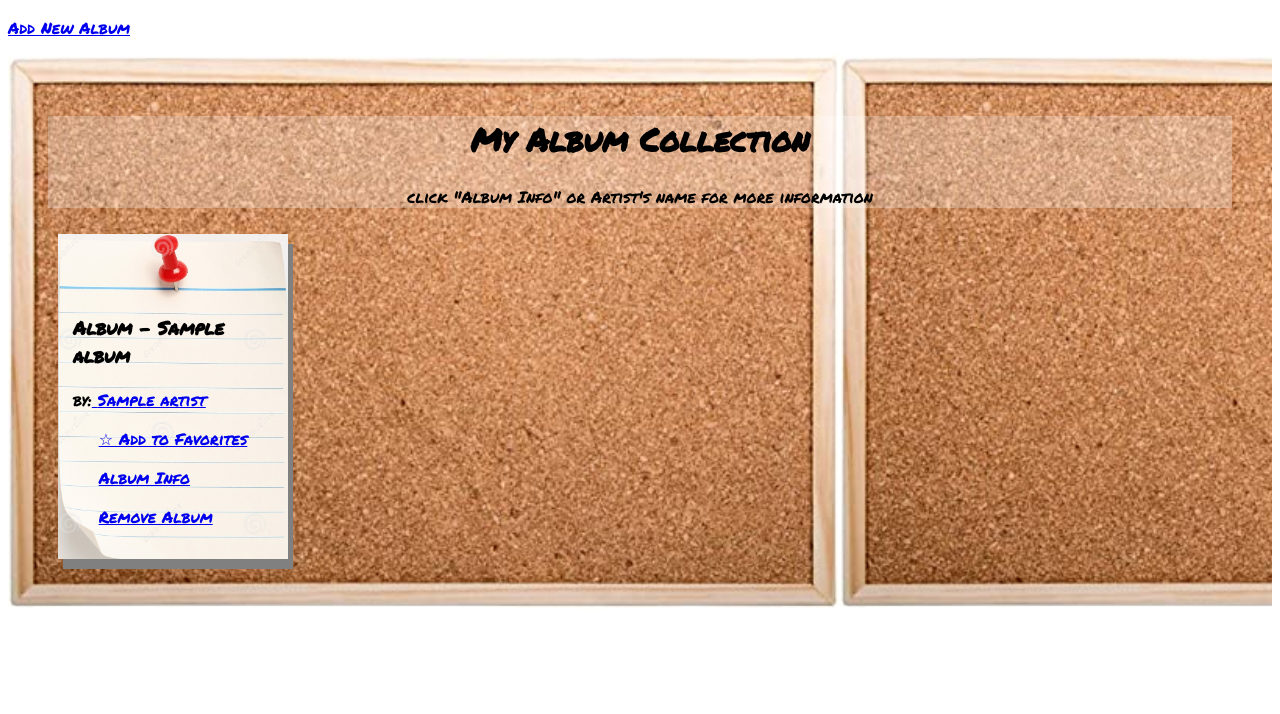
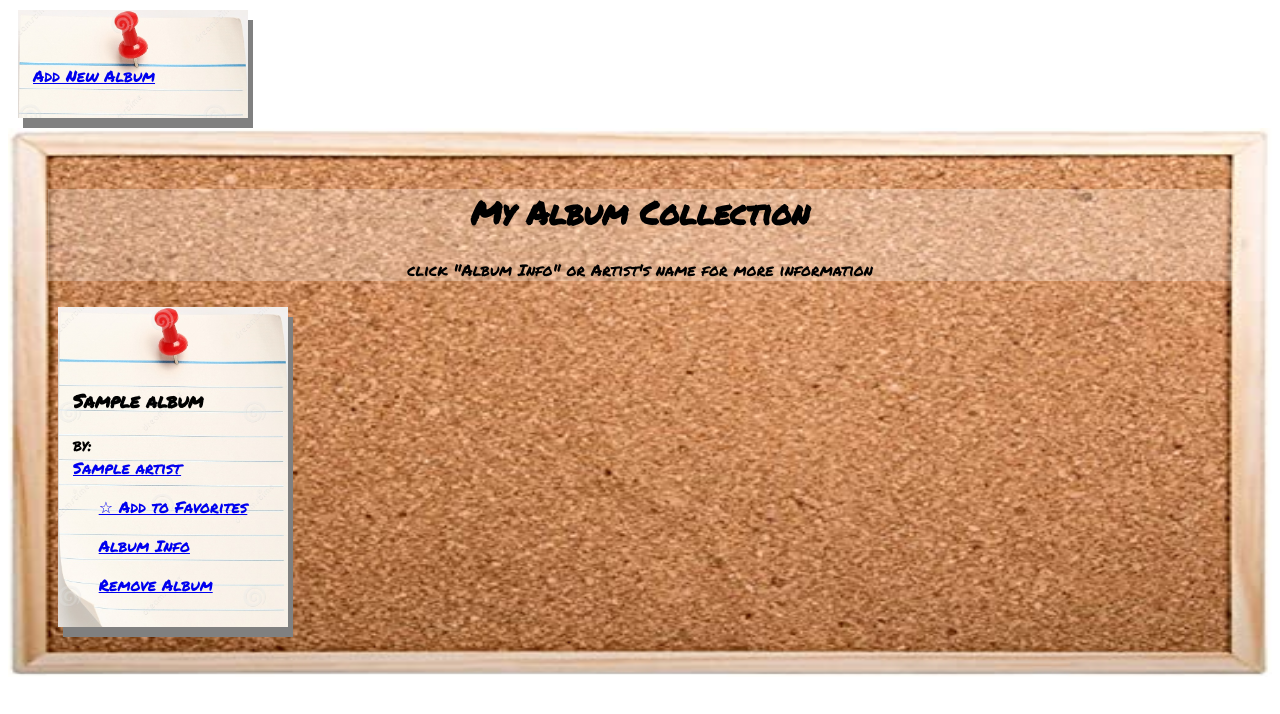
Before and after one commit to Momentum-Team-13/django-music-lisaismyname0, a Django app: template templates/Album/list_albums.html in a window 1280 px wide. Shown: the top 714 px of the page. Run offline with Django 4.2, Linux system fonts and the light colour scheme; the template is opened without the code that fills it: most values are stand-ins (such as "Sample title", 1, 10 or a date in 2020).

Commit message:
(hopefully) finished with styling

```diff
--- a/Album/forms.py
+++ b/Album/forms.py
@@ -9,12 +9,10 @@ class AlbumForm(forms.ModelForm):
         fields = [
             "artists",
             "name",
-            # "favorite"
         ]
         labels = {
-            "artists": "artists",
-            "album": "album",
-            # "favorite": "Mark as favorite ⭐"
+            "artists": "Artists:",
+            "name": "Album Title:",
         }
 
 
--- a/static/css/style.css
+++ b/static/css/style.css
@@ -17,7 +17,7 @@
 #board {
     padding: 40px;
     background-image: url(board.jpg);
-    background-size: contain;
+    background-size: 100% 100%;
 
 }
 
@@ -25,7 +25,7 @@
     width: fit-content;
     background-image: url(index_card.png);
     background-repeat: no-repeat;
-    background-size: 100% 100%;
+    background-size: 100 100%;
 }
 
 #container {
@@ -51,6 +51,11 @@
     background-repeat: no-repeat;
 }
 
+.album_card:hover {
+    /* border: 2px dashed black; */
+    transform: translate(0, 15px);
+}
+
 .album_buttons {
     align-self: center;
 }
--- a/templates/Album/add_album.html
+++ b/templates/Album/add_album.html
@@ -1,4 +1,5 @@
 {% block content %}
+
 <form action="{% url 'add_album' %}" method="POST">
     {% csrf_token %}
     {{ form.as_p }}
@@ -6,6 +7,4 @@
         <button type="submit">Add Album</button>
     </div>
 </form>
-
-
 {% endblock %}
--- a/templates/Album/album_info.html
+++ b/templates/Album/album_info.html
@@ -25,6 +25,7 @@
             {% endif %}
         </div>
         <a href="{% url 'edit_album' pk=album.pk %}">Edit Album</a><br>
+        <a href="{% url 'delete_album' pk=album.pk%}">Remove Album</a>
 
         <div>
             <h4>More in my collection by:
--- a/templates/Album/list_albums.html
+++ b/templates/Album/list_albums.html
@@ -2,7 +2,10 @@
 
 {% block content %}
 {% load static %}
-<p><a href="{% url 'add_album' %}">Add New Album</a></p>
+
+<div class="album_card">
+    <p><br><a href="{% url 'add_album' %}">Add New Album</a></p>
+</div>
 
 <div id="board">
     <div id="head">
@@ -20,10 +23,10 @@
                     <div>
                         <br>
                         <br>
-                        <h3>Album - {{album}}</h3>
+                        <h3>{{album}}</h3>
 
-                        {% for artist in album.artists.all %}
-                        <div>by:<a href="{% url 'by_artist' pk=artist.pk %}">
+                        by: {% for artist in album.artists.all %}
+                        <div><a href="{% url 'by_artist' pk=artist.pk %}">
                                 <span id='artist'>{{artist}}</span>
                             </a></div>
                         {% endfor %}
@@ -48,9 +51,7 @@
             </div>
         </div>
     </div>
+    {% endfor %}
+</div>
 
-    {% endfor %}
-
-
-</div>
 {% endblock %}
```
